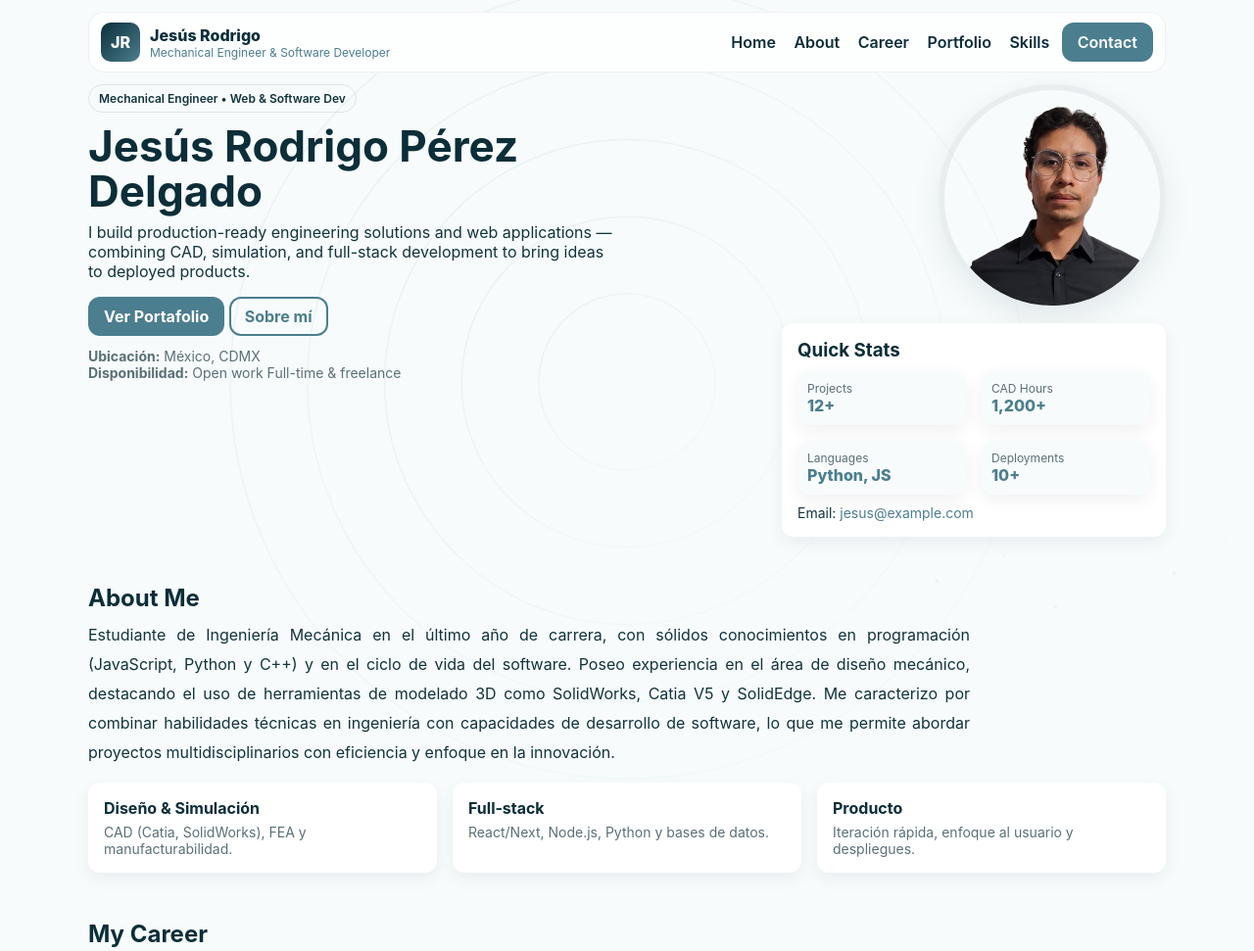
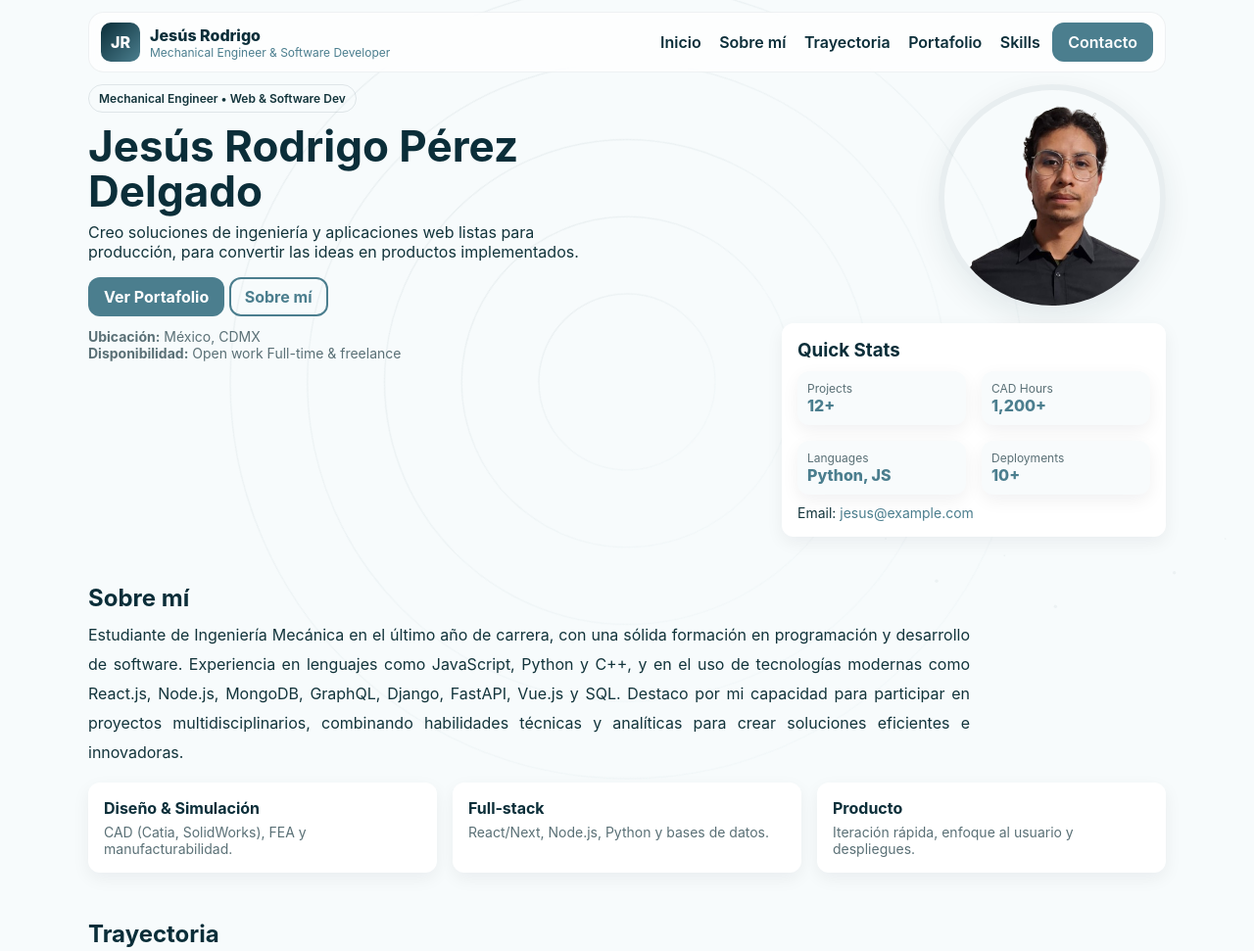
Before and after one commit to jesusrpd/siteperson, a plain HTML site: page index.html in a window 1280 px wide. Shown: the top 971 px of the page at 98% size. Drawn offline with Linux system fonts and the light colour scheme.

Commit message:
Update index.html

```diff
--- a/index.html
+++ b/index.html
@@ -52,12 +52,12 @@
           </div>
         </div>
         <nav class="primary-nav nav-cta">
-          <a href="#home">Home</a>
-          <a href="#about">About</a>
-          <a href="#career">Career</a>
-          <a href="#portfolio">Portfolio</a>
+          <a href="#home">Inicio</a>
+          <a href="#about">Sobre mí</a>
+          <a href="#career">Trayectoria</a>
+          <a href="#portfolio">Portafolio</a>
           <a href="#skills">Skills</a>
-          <a href="#contact" class="primary" style="margin-left: 8px;color:white;">Contact</a>
+          <a href="#contact" class="primary" style="margin-left: 8px;color:white;">Contacto</a>
         </nav>
       </div>
     </div>
@@ -69,7 +69,7 @@
       <div class="reveal">
         <span class="badge">Mechanical Engineer • Web & Software Dev</span>
         <h1 style="margin-top: 12px;">Jesús Rodrigo Pérez Delgado</h1>
-        <p style="margin-top: 8px; max-width: 640px;">I build production-ready engineering solutions and web applications — combining CAD, simulation, and full-stack development to bring ideas to deployed products.</p>
+        <p style="margin-top: 8px; max-width: 640px;">Creo soluciones de ingeniería y aplicaciones web listas para producción, para convertir las ideas en productos implementados.</p>
         <div class="stack" style="margin-top: 14px; gap: 10px;">
           <a href="#portfolio" class="primary">Ver Portafolio</a>
           <a href="#about" class="secondary">Sobre mí</a>
@@ -111,8 +111,11 @@
 
     <!-- ABOUT -->
     <section id="about" class="reveal">
-      <h2>About Me</h2>
-      <p style="margin-top:8px; max-width: 900px;text-align: justify;line-height: 30px;">Estudiante de Ingeniería Mecánica en el último año de carrera, con sólidos conocimientos en programación (JavaScript, Python y C++) y en el ciclo de vida del software. Poseo experiencia en el área de diseño mecánico, destacando el uso de herramientas de modelado 3D como SolidWorks, Catia V5 y SolidEdge. Me caracterizo por combinar habilidades técnicas en ingeniería con capacidades de desarrollo de software, lo que me permite abordar proyectos multidisciplinarios con eficiencia y enfoque en la innovación.</p>
+      <h2>Sobre mí</h2>
+      <p style="margin-top:8px; max-width: 900px;text-align: justify;line-height: 30px;">Estudiante de Ingeniería Mecánica en el último año de carrera, con una sólida formación en programación y desarrollo de
+software. Experiencia en lenguajes como JavaScript, Python y C++, y en el uso de tecnologías modernas como React.js,
+Node.js, MongoDB, GraphQL, Django, FastAPI, Vue.js y SQL. Destaco por mi capacidad para participar en proyectos
+multidisciplinarios, combinando habilidades técnicas y analíticas para crear soluciones eficientes e innovadoras.</p>
 
       <div class="grid grid-3" style="margin-top:12px;">
         <div class="card"><h4 style="margin:0;">Diseño & Simulación</h4><p style="margin:6px 0 0 0; font-size:14px; color:#5a7076;">CAD (Catia, SolidWorks), FEA y manufacturabilidad.</p></div>
@@ -123,7 +126,7 @@
 
     <!-- CAREER -->
     <section id="career" class="reveal">
-      <h2>My Career</h2>
+      <h2>Trayectoria</h2>
       <div id="career-list" style="margin-top:10px; display:grid; gap: 10px;"></div>
     </section>
 
```
